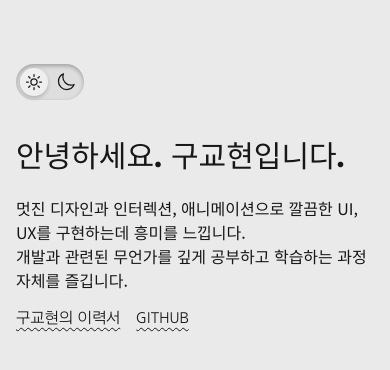
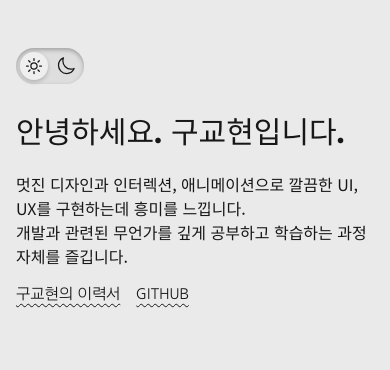
Before and after one commit to rygus9/blog, a Next.js app: page / in a window 390 px wide. Shown: the top 370 px of the page. Built offline with nearby package versions, Linux system fonts and the light colour scheme.

Commit message:
feat: 모바일일때 탑부분 수정

```diff
--- a/app/page.tsx
+++ b/app/page.tsx
@@ -4,9 +4,9 @@ import { DarkToggle } from "./_common/components/DarkToggle";
 
 const Page = () => {
   return (
-    <main className="pt-16 max-w-3xl m-auto px-4">
+    <main className="pt-12 sm:pt-16 max-w-3xl m-auto px-4">
       <DarkToggle />
-      <h1 className="font-blackHan text-3xl pt-10">
+      <h1 className="font-blackHan text-3xl pt-8 sm:pt-10">
         안녕하세요. 구교현입니다.
       </h1>
       <p className="pt-5">
```
